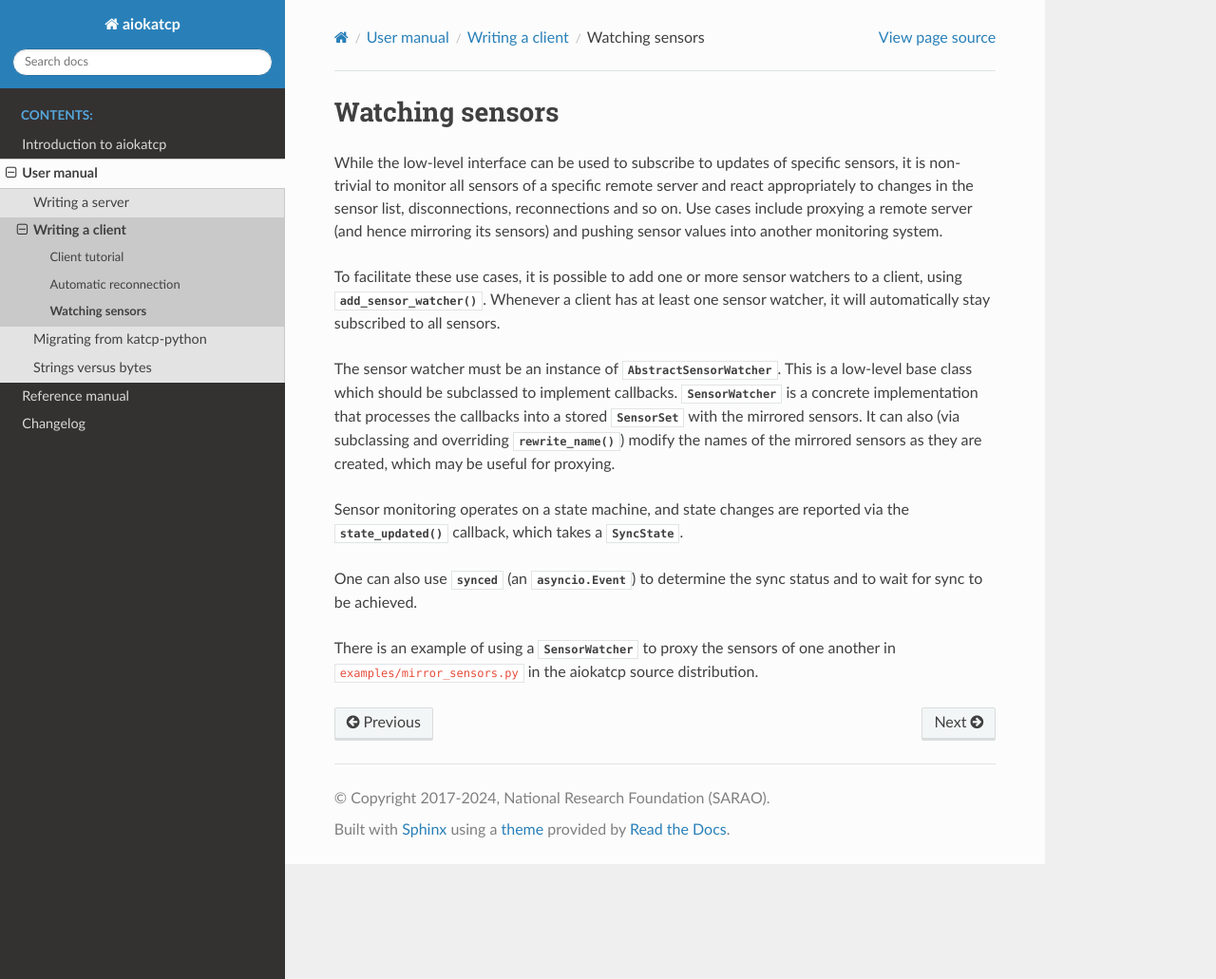
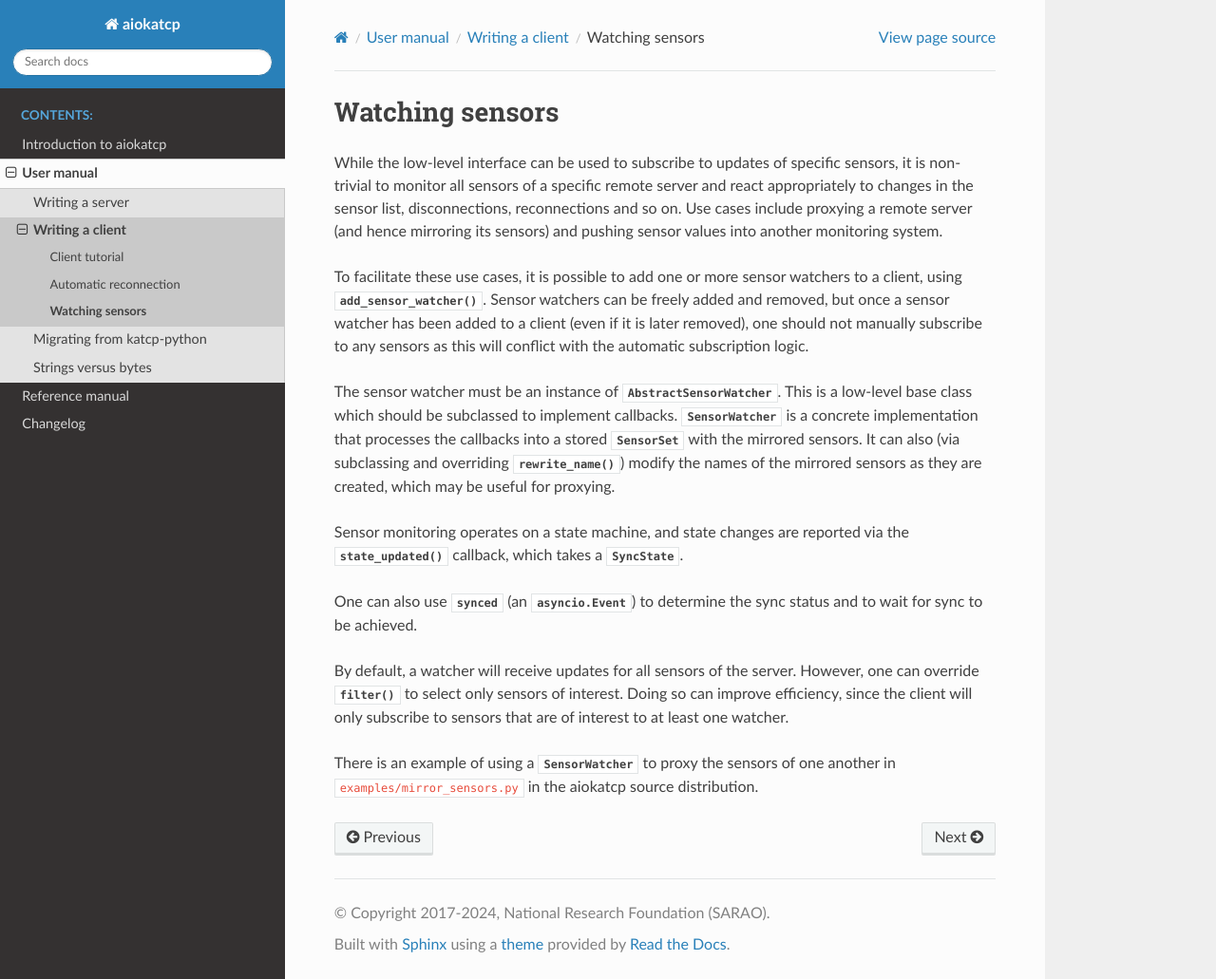
Before and after one commit to ska-sa/aiokatcp, a Sphinx documentation site: the page built from doc/client/sensor_watcher.rst, in a window 1280 px wide and 1031 px high. Shown: the whole window at 95% size. Built offline with Sphinx 7.4.7 and the Read the Docs theme 3.1.0, drawn with Linux system fonts in a browser that asks for light colours; the version number could not be read and is left out.

Commit message:
Update user docs for new AbstractSensorWatcher.filter

```diff
--- a/doc/client/sensor_watcher.rst
+++ b/doc/client/sensor_watcher.rst
@@ -10,9 +10,11 @@ mirroring its sensors) and pushing sensor values into another monitoring
 system.
 
 To facilitate these use cases, it is possible to add one or more sensor
-watchers to a client, using :meth:`~.Client.add_sensor_watcher`.
-Whenever a client has at least one sensor watcher, it will automatically stay
-subscribed to all sensors.
+watchers to a client, using :meth:`~.Client.add_sensor_watcher`. Sensor
+watchers can be freely added and removed, but once a sensor watcher has been
+added to a client (even if it is later removed), one should not manually
+subscribe to any sensors as this will conflict with the automatic subscription
+logic.
 
 The sensor watcher must be an instance of :class:`~.AbstractSensorWatcher`.
 This is a low-level base class which should be subclassed to implement callbacks.
@@ -29,6 +31,11 @@ via the :meth:`~.AbstractSensorWatcher.state_updated` callback, which takes a
 One can also use :attr:`~.SensorWatcher.synced` (an :class:`asyncio.Event`) to
 determine the sync status and to wait for sync to be achieved.
 
+By default, a watcher will receive updates for all sensors of the server.
+However, one can override :meth:`~.AbstractSensorWatcher.filter` to select
+only sensors of interest. Doing so can improve efficiency, since the client
+will only subscribe to sensors that are of interest to at least one watcher.
+
 There is an example of using a :class:`~.SensorWatcher` to proxy the sensors of
 one another in :file:`examples/mirror_sensors.py` in the aiokatcp source
 distribution.
```
